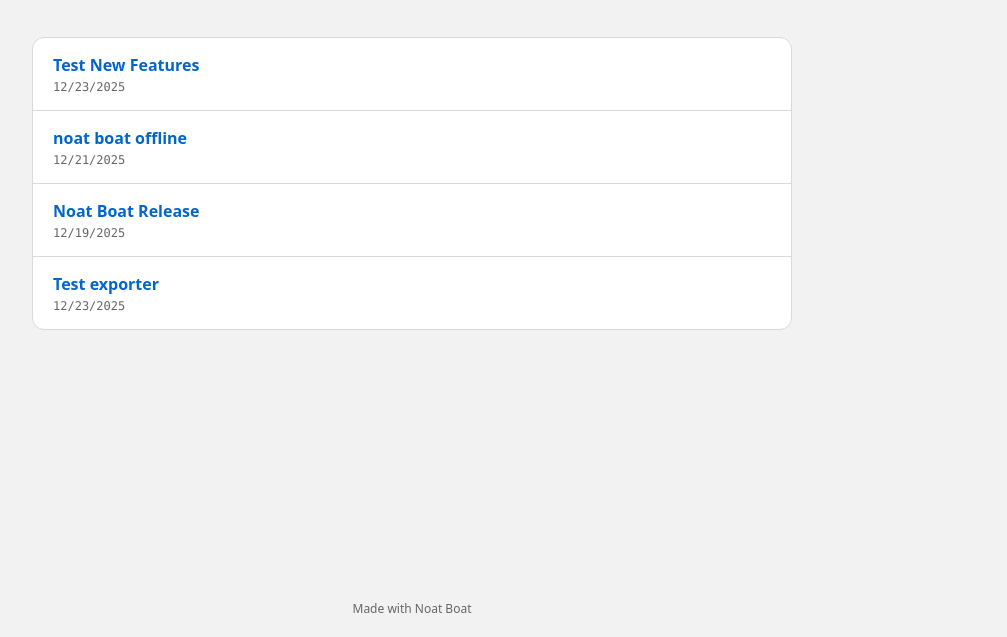
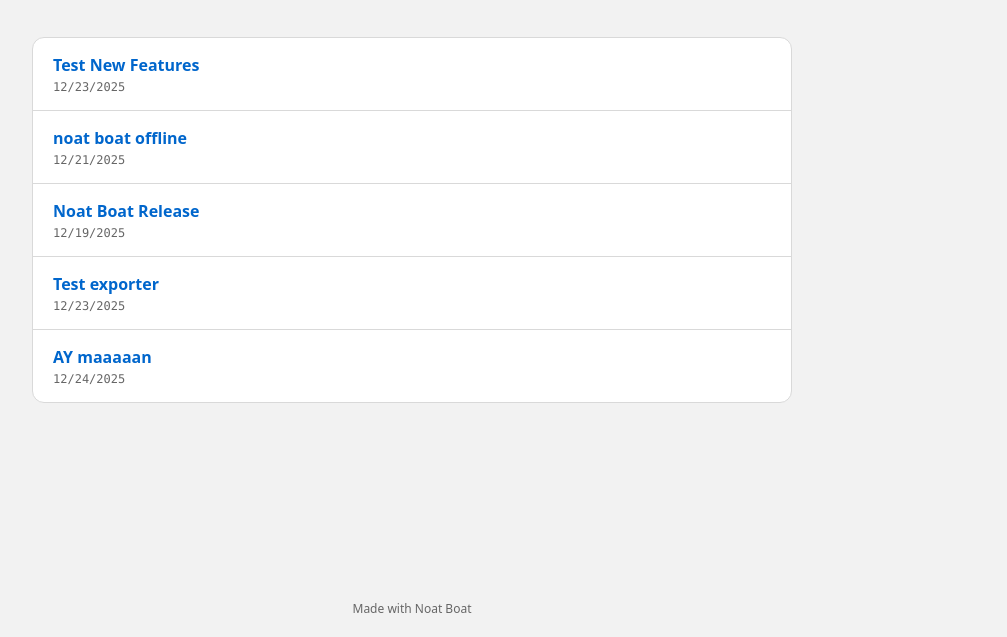
Before and after one commit to mdotstrange/noatboatlivenotes, a plain HTML site: page index.html in a window 1280 px wide. Shown: the part 163-800 px from the top of the page, without its empty margins (228-1235 px from the left). Drawn offline with Linux system fonts and the light colour scheme.

Commit message:
Update site index

```diff
--- a/index.html
+++ b/index.html
@@ -59,6 +59,10 @@
         <div class="note-title">Test exporter</div>
         <div class="note-meta">12/23/2025</div>
       </a>
+      <a href="./ay-maaaaan/index.html" class="note-link">
+        <div class="note-title">AY maaaaan</div>
+        <div class="note-meta">12/24/2025</div>
+      </a>
       <!-- NOTE_LINKS_PLACEHOLDER -->
     </div>
   </div>
```
